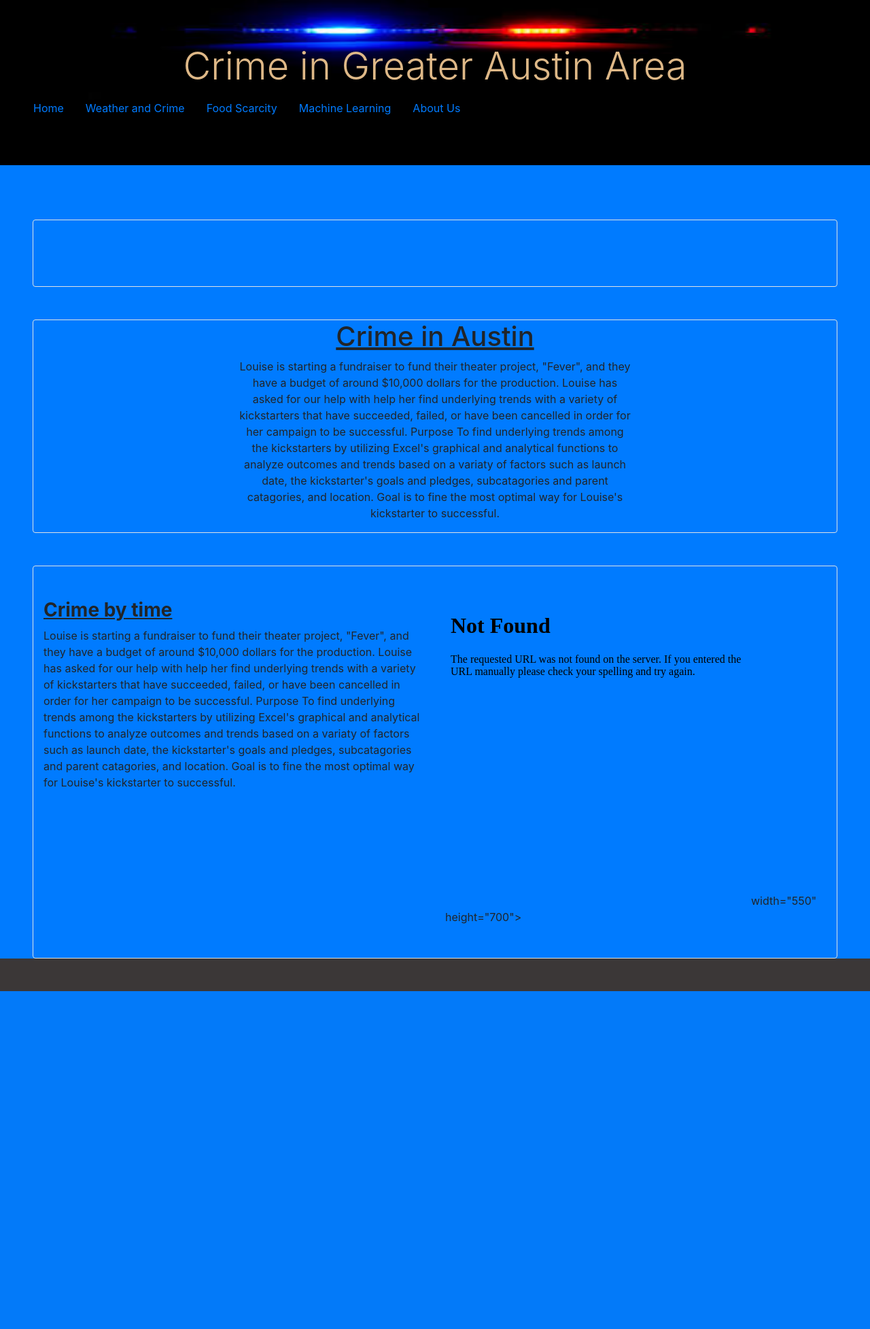
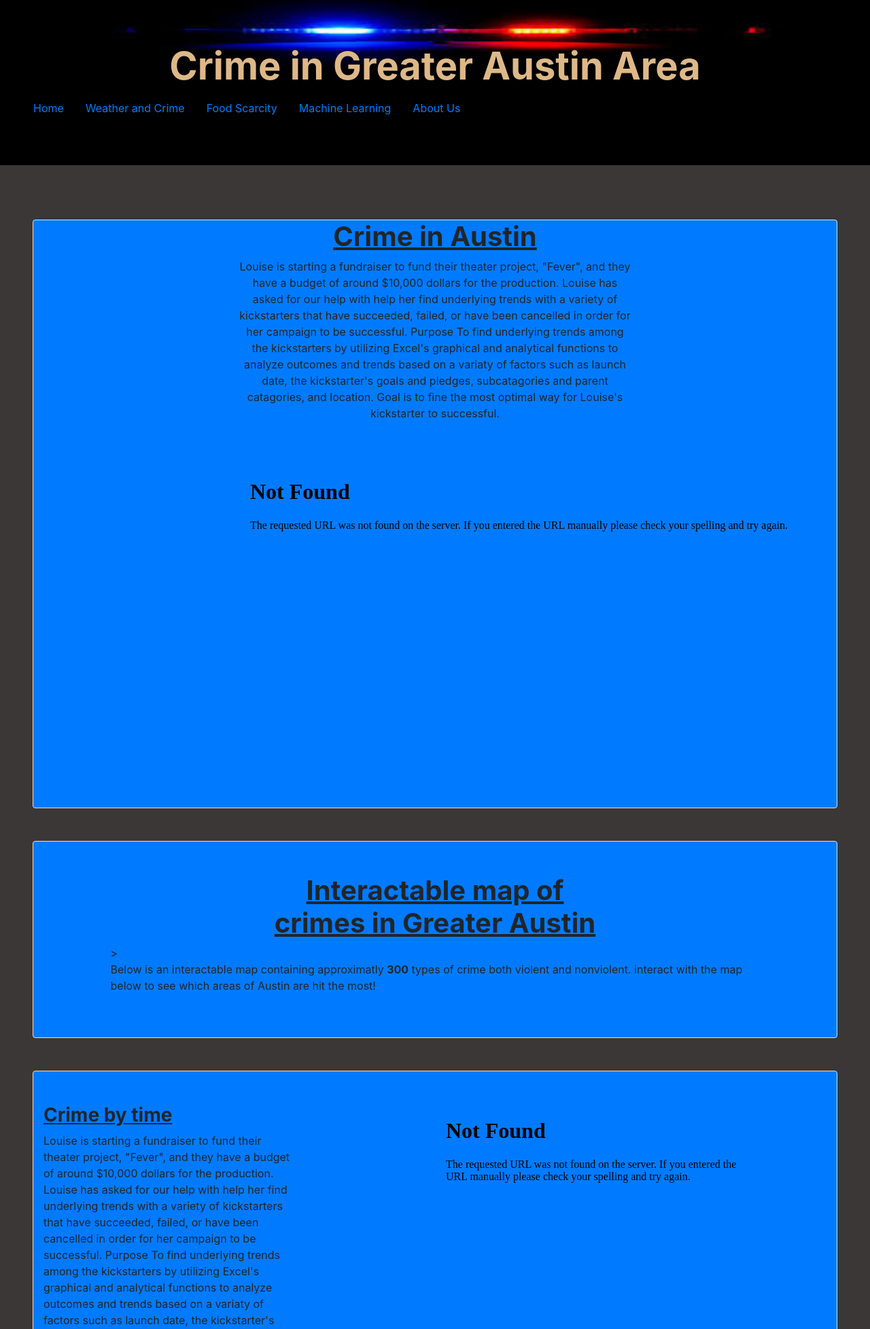
Before and after one commit to ChristopheGarcia1/Crime_Analysis-, a Flask app: page / in a window 1280 px wide; the page is wider, and only the part inside the window is pictured. Shown: the top 1955 px of that part at 68% size. Before the commit the page ends 1458 px from the top of that part, so only its background shows below. Run offline with Flask 2, Linux system fonts and the light colour scheme; some libraries are stand-ins or nearby versions.

Commit message:
Formatted the home page and added personal details to description

```diff
--- a/src/app.py
+++ b/src/app.py
@@ -29,9 +29,9 @@
          'linked': "https://www.linkedin.com/in/paul-westmore-a11040a9",
       },
       'chris': {
-         'description': "",
-         'gh': "",
-         'linked': "",
+         'description': "Christopher Garcia is an aspiring data analyst and graduated with an undergraduate degree in mathematics from the University of Houston. Chris is also currently in the Data Analysis and Visualization Boot camp at University of Texas-Austin",
+         'gh': "https://github.com/ChristopheGarcia1",
+         'linked': "https://www.linkedin.com/in/christopher-garcia-979670213/",
       },
       'stuart': {
          'description': "Stuart Wilson Description Coming Soon",
--- a/src/templates/home.html
+++ b/src/templates/home.html
@@ -9,11 +9,11 @@
     <link rel="stylesheet" href="{{ url_for('static', filename='css/style.css') }}">
   </head>
   <body>
-    <div class= "contatiner bg-primary dark">
+    <div class= "contatiner">
       <div class="row">
         <div class=" col-md jumbotron text-center container">
-          <h1 class="display-4">Crime in Greater Austin Area</h1>
-          <nav class="nav float-left ml-3">
+          <h1 class="display-4" style="font-weight: bold;">Crime in Greater Austin Area</h1>
+          <nav class="nav  float-left  ml-3">
             <a class="nav-link active" href="{{ data.path }}/">Home</a>
             <a class="nav-link" href="{{ data.path }}/weather">Weather and Crime</a>
             <a class="nav-link" href="{{ data.path }}/food">Food Scarcity</a>
@@ -22,44 +22,65 @@
           </nav>
         </div>
       </div>
-      <div class="row border rounded m-5">
-        <div class="col-md-8 center mx-auto m-5">
-          <!-- Tableau Visual 1 Start -->
-          <div class='tableauPlaceholder' id='viz1643083445418' style='position: relative'><object class='tableauViz'  style='display:none;'><param name='host_url' value='https%3A%2F%2Fpublic.tableau.com%2F' /> <param name='embed_code_version' value='3' /> <param name='site_root' value='' /><param name='name' value='AggAssaultTempatOccuranceStreets&#47;AggAssaultTempatOccuranceStreets' /><param name='tabs' value='no' /><param name='toolbar' value='yes' /><param name='animate_transition' value='yes' /><param name='display_static_image' value='yes' /><param name='display_spinner' value='yes' /><param name='display_overlay' value='yes' /><param name='display_count' value='yes' /><param name='language' value='en-US' /></object></div>                <script type='text/javascript'>                    var divElement = document.getElementById('viz1643083445418');                    var vizElement = divElement.getElementsByTagName('object')[0];                    vizElement.style.width='80%';vizElement.style.height=(divElement.offsetWidth*0.45)+'px';                    var scriptElement = document.createElement('script');                    scriptElement.src = 'https://public.tableau.com/javascripts/api/viz_v1.js';                    vizElement.parentNode.insertBefore(scriptElement, vizElement);                </script>
-          <!-- Tableau Visual 1 End -->
-        </div>
-      </div>
-      <div class="row border rounded m-5">
+      <div class="row border rounded m-5 bg-primary dark">
+        <!-- crime in austin beg-->
         <div class="col-md-12 centered">
-          <!-- Time by hours for crime -->
           <h1>
             <u>
-              <center >Crime in Austin</center>
+              <b><center >Crime in Austin</center></b>
             </u>
           </h1>
           <center><p>Louise is starting a fundraiser to fund their theater project, "Fever", and they have a budget of around $10,000 dollars for the production. Louise has asked for our help with help her find underlying trends with a variety of kickstarters that have succeeded, failed, or have been cancelled in order for her campaign to be successful. Purpose To find underlying trends among the kickstarters by utilizing Excel's graphical and analytical functions to analyze outcomes and trends based on a variaty of factors such as launch date, the kickstarter's goals and pledges, subcatagories and parent catagories, and location. Goal is to fine the most optimal way for Louise's kickstarter to successful.</p><center>
+        </div>
+        <div class="col-md-6 center mx-auto m-5">
+          <!-- crime count by zip codes visualization -->
+          <embed type="text/html" src="{{ url_for('static', filename='html/zip_crime_count.html')}}" width="900" height="450">
+          <!-- crime count by zip codes visualization -->
+        </div>
+        <!-- crime in austin end-->
+      </div>
+      <div class="row border rounded m-5 bg-primary dark">
+                <!-- tableau block beg -->
+        <div class="col-md-10 center mx-auto m-5">
+          <div>
+            <u><b><center><h1 style="font-weight: bold;">Interactable map of crimes in Greater Austin</h1></center></b></u>>
+            <p> Below is an interactable map containing approximatly <b>300</b> types of crime both violent and nonviolent. interact with the map below to see which areas of Austin are hit the most! </p>
+          </div>
+          <!-- Tableau Visual 1 Start -->
+          <div class='tableauPlaceholder' id='viz1643083445418' style='position: relative; '><object class='tableauViz'  style='display:none;'><param name='host_url' value='https%3A%2F%2Fpublic.tableau.com%2F' /> <param name='embed_code_version' value='3' /> <param name='site_root' value='' /><param name='name' value='AggAssaultTempatOccuranceStreets&#47;AggAssaultTempatOccuranceStreets' /><param name='tabs' value='no' /><param name='toolbar' value='yes' /><param name='animate_transition' value='yes' /><param name='display_static_image' value='yes' /><param name='display_spinner' value='yes' /><param name='display_overlay' value='yes' /><param name='display_count' value='yes' /><param name='language' value='en-US' /></object></div>                <script type='text/javascript'>                    var divElement = document.getElementById('viz1643083445418');                    var vizElement = divElement.getElementsByTagName('object')[0];                    vizElement.style.width='100%';vizElement.style.height=(divElement.offsetWidth*0.50)+'px';                    var scriptElement = document.createElement('script');                    scriptElement.src = 'https://public.tableau.com/javascripts/api/viz_v1.js';                    vizElement.parentNode.insertBefore(scriptElement, vizElement);                </script>
+
           <!-- Tableau Visual 1 End -->
         </div>
+        <!-- tableau block end -->
       </div>
-      <div class="row border rounded m-5">
-        <div class="col-md-6 center mx-auto m-5">
-          <!-- Time by hours for crime -->
+      <div class="row border rounded m-5 bg-primary dark">
+        <div class="col-md-4 center mx-auto m-5">
           <h3>
             <u>
               <b class= 'crimehead center'>Crime by time</b>
             </u>
           </h3>
           <p>Louise is starting a fundraiser to fund their theater project, "Fever", and they have a budget of around $10,000 dollars for the production. Louise has asked for our help with help her find underlying trends with a variety of kickstarters that have succeeded, failed, or have been cancelled in order for her campaign to be successful. Purpose To find underlying trends among the kickstarters by utilizing Excel's graphical and analytical functions to analyze outcomes and trends based on a variaty of factors such as launch date, the kickstarter's goals and pledges, subcatagories and parent catagories, and location. Goal is to fine the most optimal way for Louise's kickstarter to successful.</p>
-          <!-- Tableau Visual 1 End -->
         </div>
-        <div class="col-md-6 center mx-auto m-5">
+        <div class="col-md-8 center mx-auto m-5">
           <!-- Time by hours for crime -->
-          <embed type="text/html" src="../static/html/time_frames.html" width="450" height="450">width="550" height="700">
-          <!-- Tableau Visual 1 End -->
+          <center><embed type="text/html" src="{{ url_for('static', filename='html/time_frames.html')}}" width="450" height="450"><center>
+          <!-- Time by hours for crime -->
+        </div>
+        <div class="col-md-4 center mx-auto m-5">
+          <h3>
+            <u>
+              <b class= 'crimehead center'>Crime by Month</b>
+            </u>
+          </h3>
+          <p>Louise is starting a fundraiser to fund their theater project, "Fever", and they have a budget of around $10,000 dollars for the production. Louise has asked for our help with help her find underlying trends with a variety of kickstarters that have succeeded, failed, or have been cancelled in order for her campaign to be successful. Purpose To find underlying trends among the kickstarters by utilizing Excel's graphical and analytical functions to analyze outcomes and trends based on a variaty of factors such as launch date, the kickstarter's goals and pledges, subcatagories and parent catagories, and location. Goal is to fine the most optimal way for Louise's kickstarter to successful.</p>
+        </div>
+        <div class="col-md-8 center mx-auto m-5">
+          <!-- Time by months for crime -->
+          <center><embed type="text/html" src="{{ url_for('static', filename='html/Total_crime_by_zip.html')}}" width="700" height="450"><center>
+          <!-- Time by months for crime -->
         </div>
       </div>
-
-
     </div>
   </body>
 
```
